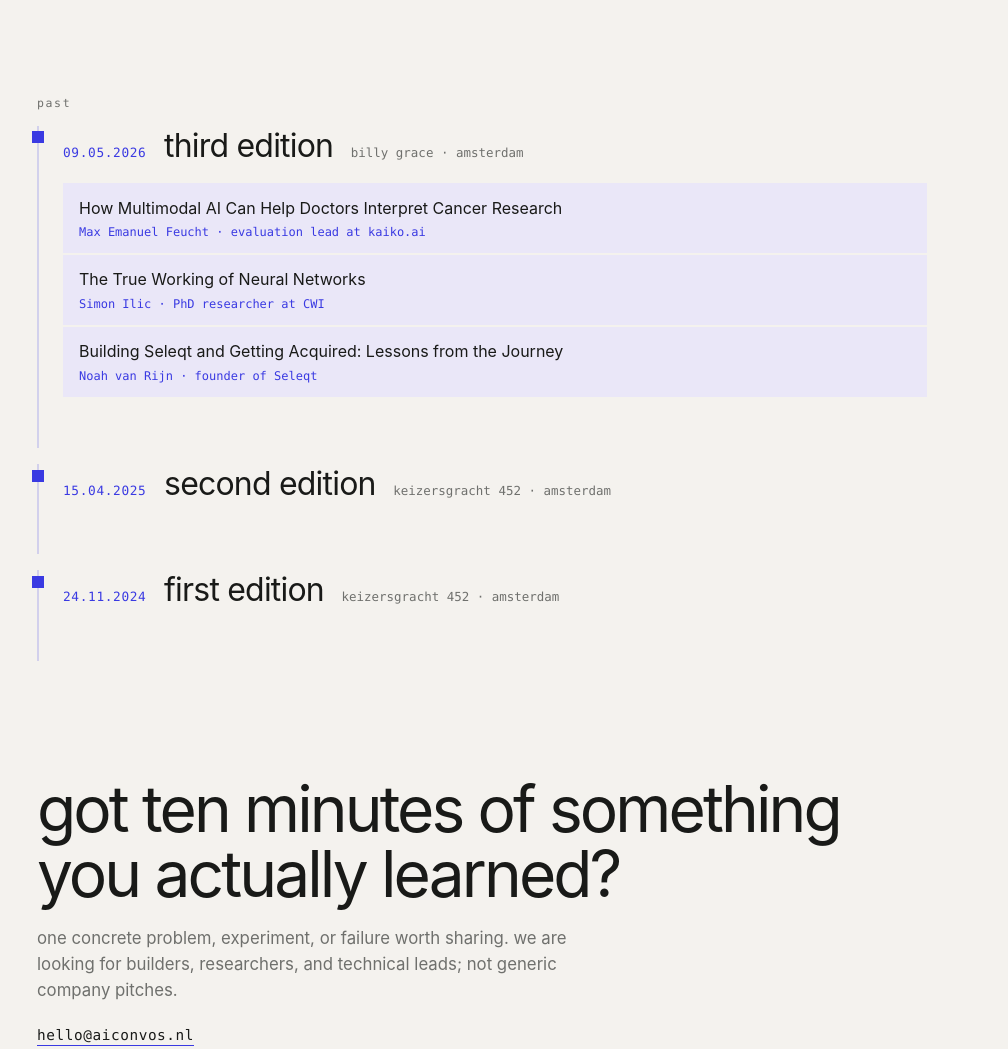
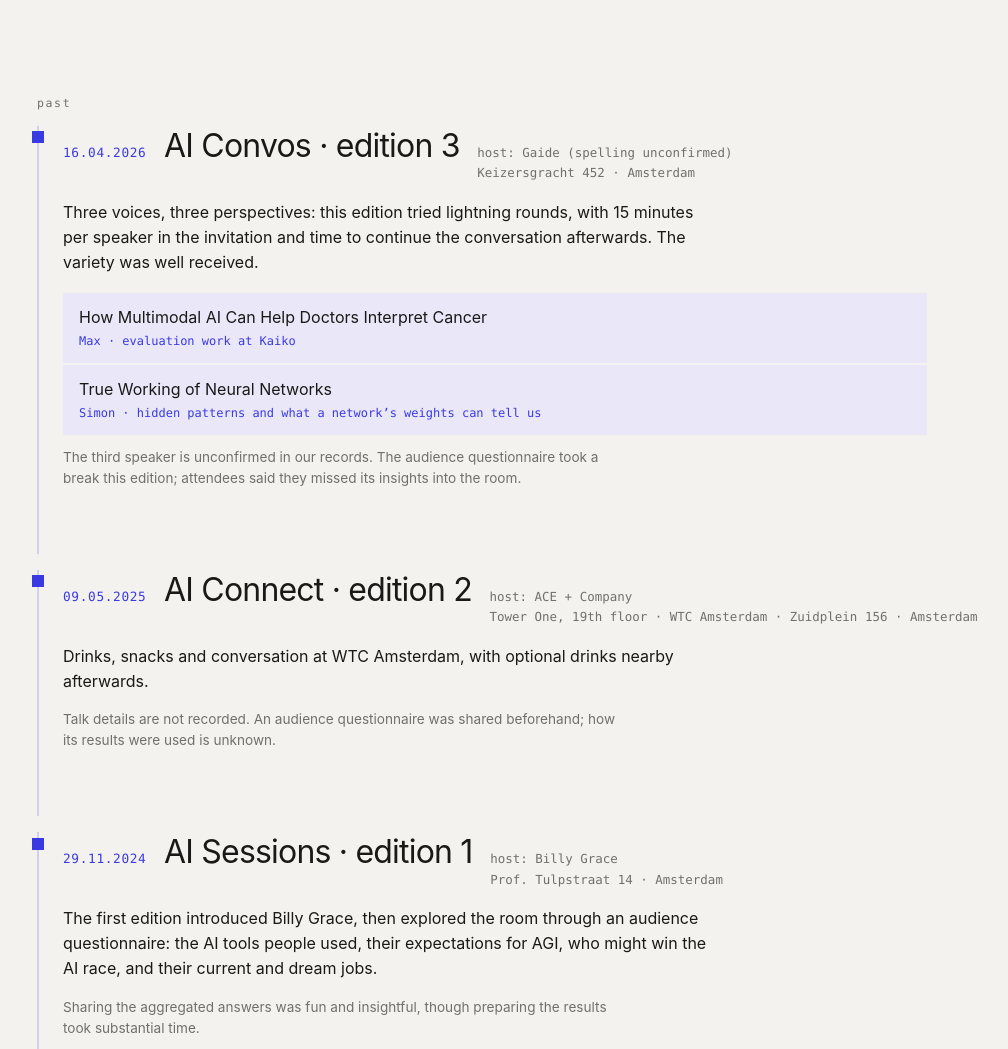
Before and after one commit to willemhuijzer/ai-convos-website, a plain HTML site: page index.html in a window 1280 px wide. Shown: the part 1200-2249 px from the top of the page, without its empty margins (13-1021 px from the left). Drawn offline with Linux system fonts and the light colour scheme.

Commit message:
Align past editions with organizer event notes

```diff
--- a/index.html
+++ b/index.html
@@ -175,6 +175,8 @@
     .past-heading { display: flex; flex-wrap: wrap; align-items: baseline; gap: 0.4rem 1.1rem; }
     .past-date { color: var(--accent); font-family: var(--mono); font-size: 0.8rem; letter-spacing: 0.05em; }
     .past-title { font-size: clamp(1.35rem, 3vw, 2rem); letter-spacing: -0.025em; }
+    .past-summary { max-width: 65ch; margin-top: 1rem; line-height: 1.55; }
+    .past-note { max-width: 65ch; margin-top: 0.75rem; color: var(--muted); font-size: 0.85rem; line-height: 1.55; }
     .talks { display: grid; gap: 2px; max-width: 54rem; margin-top: 1.15rem; }
     .talk { padding: 0.9rem 1rem; background: rgba(232, 228, 251, 0.78); }
     .talk-title { line-height: 1.35; }
@@ -271,38 +273,40 @@
       <div class="eyebrow" id="past-events-title">past</div>
       <article class="past-event">
         <div class="past-heading">
-          <time class="past-date" datetime="2026-05-09">09.05.2026</time>
-          <div class="past-title">third edition</div>
-          <div class="past-meta">billy grace · amsterdam</div>
+          <time class="past-date" datetime="2026-04-16">16.04.2026</time>
+          <div class="past-title">AI Convos · edition 3</div>
+          <div class="past-meta">host: Gaide (spelling unconfirmed)<br>Keizersgracht 452 · Amsterdam</div>
         </div>
-        <div class="talks" aria-label="Talks at the third edition">
+        <p class="past-summary">Three voices, three perspectives: this edition tried lightning rounds, with 15 minutes per speaker in the invitation and time to continue the conversation afterwards. The variety was well received.</p>
+        <div class="talks" aria-label="Documented talks at edition 3">
           <div class="talk">
-            <div class="talk-title">How Multimodal AI Can Help Doctors Interpret Cancer Research</div>
-            <div class="talk-speaker">Max Emanuel Feucht · evaluation lead at kaiko.ai</div>
+            <div class="talk-title">How Multimodal AI Can Help Doctors Interpret Cancer</div>
+            <div class="talk-speaker">Max · evaluation work at Kaiko</div>
           </div>
           <div class="talk">
-            <div class="talk-title">The True Working of Neural Networks</div>
-            <div class="talk-speaker">Simon Ilic · PhD researcher at CWI</div>
-          </div>
-          <div class="talk">
-            <div class="talk-title">Building Seleqt and Getting Acquired: Lessons from the Journey</div>
-            <div class="talk-speaker">Noah van Rijn · founder of Seleqt</div>
+            <div class="talk-title">True Working of Neural Networks</div>
+            <div class="talk-speaker">Simon · hidden patterns and what a network’s weights can tell us</div>
           </div>
         </div>
+        <p class="past-note">The third speaker is unconfirmed in our records. The audience questionnaire took a break this edition; attendees said they missed its insights into the room.</p>
       </article>
       <article class="past-event">
         <div class="past-heading">
-          <time class="past-date" datetime="2025-04-15">15.04.2025</time>
-          <div class="past-title">second edition</div>
-          <div class="past-meta">keizersgracht 452 · amsterdam</div>
+          <time class="past-date" datetime="2025-05-09">09.05.2025</time>
+          <div class="past-title">AI Connect · edition 2</div>
+          <div class="past-meta">host: ACE + Company<br>Tower One, 19th floor · WTC Amsterdam · Zuidplein 156 · Amsterdam</div>
         </div>
+        <p class="past-summary">Drinks, snacks and conversation at WTC Amsterdam, with optional drinks nearby afterwards.</p>
+        <p class="past-note">Talk details are not recorded. An audience questionnaire was shared beforehand; how its results were used is unknown.</p>
       </article>
       <article class="past-event">
         <div class="past-heading">
-          <time class="past-date" datetime="2024-11-24">24.11.2024</time>
-          <div class="past-title">first edition</div>
-          <div class="past-meta">keizersgracht 452 · amsterdam</div>
+          <time class="past-date" datetime="2024-11-29">29.11.2024</time>
+          <div class="past-title">AI Sessions · edition 1</div>
+          <div class="past-meta">host: Billy Grace<br>Prof. Tulpstraat 14 · Amsterdam</div>
         </div>
+        <p class="past-summary">The first edition introduced Billy Grace, then explored the room through an audience questionnaire: the AI tools people used, their expectations for AGI, who might win the AI race, and their current and dream jobs.</p>
+        <p class="past-note">Sharing the aggregated answers was fun and insightful, though preparing the results took substantial time.</p>
       </article>
     </section>
 
```
Also changed, not shown: events/01-ai-sessions.md (+0 -4 lines), events/02-ai-connect.md (+0 -4 lines), events/03-ai-convos.md (+1 -5 lines).
